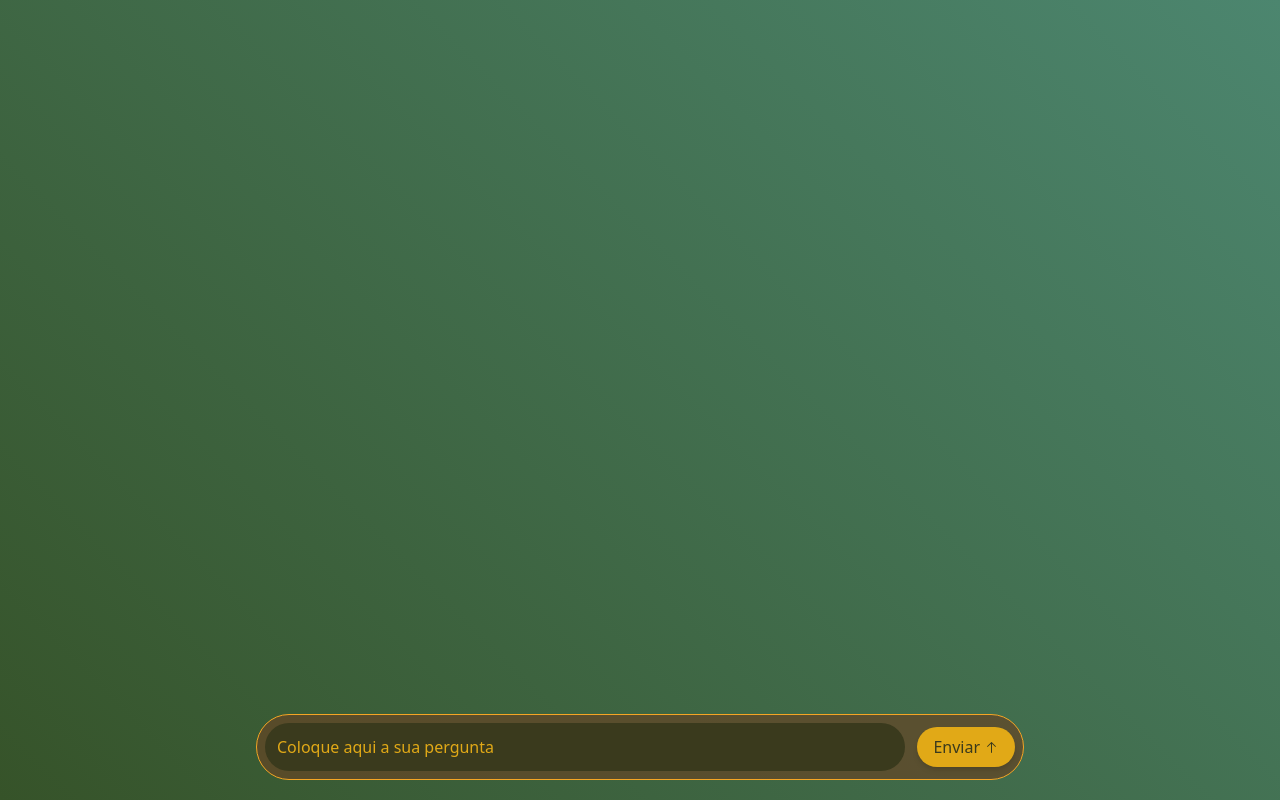
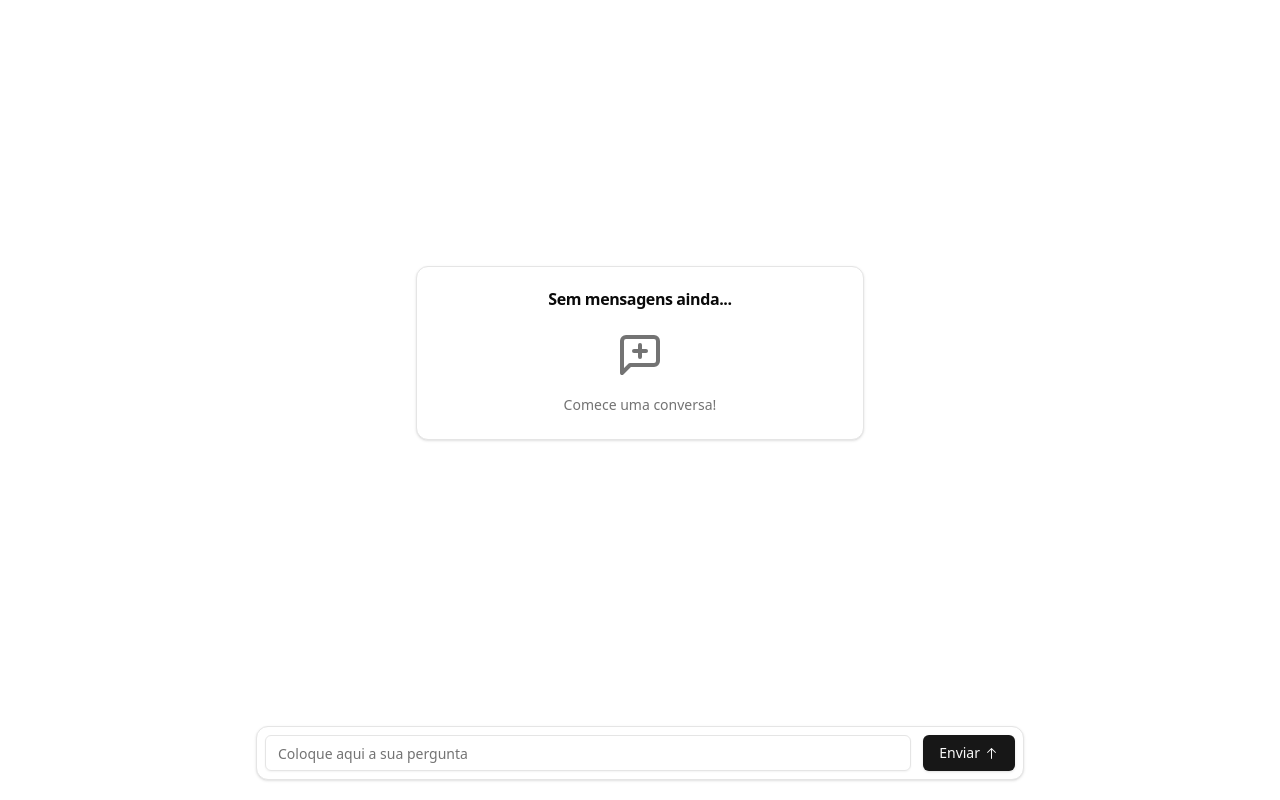
Before and after one commit to EthicAI/ethicai, a Next.js app: page /chat in a window 1280 px wide. Built offline with nearby package versions, Linux system fonts and the light colour scheme.

Commit message:
feat: using shadcn

```diff
--- a/app/chat/page.js
+++ b/app/chat/page.js
@@ -10,6 +10,7 @@ export default function Home() {
     <DadosProvider>
       <MainContainer>
         <MessagesContainer />
+
         <InputContainer>
           <InputChat />
         </InputContainer>
--- a/app/globals.css
+++ b/app/globals.css
@@ -5,7 +5,6 @@
 html, body {
   height: 100%;
   width: 100%;
-  background: linear-gradient(45deg, #365329, #4C866F);
 }
 
 @layer base {
--- a/components/CustomComponents/index.jsx
+++ b/components/CustomComponents/index.jsx
@@ -1,42 +1,26 @@
 "use client";
-import React from 'react';
-import { marked } from 'marked';
-
-
-export const CustomButton = ({ onClick, children }) => (
-  <button
-    onClick={onClick}
-    className="ml-2 px-4 py-2 bg-yellow-500 text-[#3a3a1d] rounded-lg hover:bg-[#c89b0f] transition-colors"
-  >
-    {children}
-  </button>
-);
-
-export const CustomTextField = ({ value, onChange, placeholder }) => (
-  <input
-    type="text"
-    value={value}
-    onChange={onChange}
-    placeholder={placeholder}
-    className="flex-grow p-3 bg-[#3a3a1d] text-yellow-300 placeholder-yellow-500 rounded-lg border border-[#F5A524] focus:outline-none focus:border-[#F5A524] hover:border-[#F5A524] transition-colors"
-  />
-);
-
+import React from "react";
+import { marked } from "marked";
+import { Card } from "@/components/ui/card";
+import { cn } from "@/lib/utils";
 
 export const MainContainer = ({ children }) => (
-  <div className="flex flex-col h-screen">
-    {children}
-  </div>
+  <div className={cn("flex flex-col h-screen")}>{children}</div>
 );
 
 export const MessageBox = ({ message }) => {
   const html = marked(message);
-  return <div className="bg-[#3a3a1d] border border-[#F5A524] rounded-xl p-4 text-[#e1a917] mb-3 max-w-3xl mx-auto"
-  dangerouslySetInnerHTML={{ __html: html }} />
+
+  return (
+    <Card
+      className={cn("border rounded-xl p-4 mb-3 max-w-3xl mx-auto")}
+      dangerouslySetInnerHTML={{ __html: html }}
+    />
+  );
 };
 
 export const InputContainer = ({ children }) => (
-  <div className="sticky bottom-0 p-5 flex justify-center">
+  <div className={cn("sticky bottom-0 p-5 flex justify-center")}>
     {children}
   </div>
 );
--- a/components/InputChat/index.jsx
+++ b/components/InputChat/index.jsx
@@ -4,9 +4,12 @@ import { useDados } from "@/contexts/DadosContext";
 import { enviarPergunta } from "@/util/requests/UtilTransformers";
 import { ArrowUpIcon } from "@radix-ui/react-icons";
 import { useState } from "react";
+import { Input } from "@/components/ui/input";
+import { Button } from "@/components/ui/button";
+import { Card, CardContent } from "@/components/ui/card";
 
 export default function InputChat() {
-  const { addConversa, removeConversa } = useDados();
+  const { addConversa } = useDados();
   const [pergunta, setPergunta] = useState("");
 
   const buscarResposta = () => {
@@ -20,21 +23,21 @@ export default function InputChat() {
   };
 
   return (
-    <div className="flex items-center p-2 bg-[#654525b3] rounded-full w-full max-w-3xl border border-[#F5A524]">
-      <input
+    <Card className="flex items-center p-2 w-full max-w-3xl border">
+      <Input
         type="text"
         value={pergunta}
         onChange={(e) => setPergunta(e.target.value)}
         placeholder="Coloque aqui a sua pergunta"
-        className="flex-grow p-3 bg-[#3a3a1d] text-[#e1a917] placeholder-[#e1a917] rounded-full border-none focus:outline-none"
+        className="flex-grow"
       />
-      <button
+      <Button
         onClick={buscarResposta}
-        className="ml-3 px-4 py-2 bg-[#e1a917] text-[#3a3a1d] rounded-full hover:bg-[#c89b0f] flex items-center justify-center transition-colors shadow-md"
+        className="ml-3 flex items-center justify-center"
       >
         <span className="mr-1">Enviar</span>
         <ArrowUpIcon />
-      </button>
-    </div>
+      </Button>
+    </Card>
   );
 }
--- a/components/MessagesContainer/index.jsx
+++ b/components/MessagesContainer/index.jsx
@@ -1,15 +1,31 @@
 "use client";
 import { MessageBox } from "../CustomComponents";
 import { useDados } from "@/contexts/DadosContext";
+import { Card, CardContent, CardHeader, CardTitle } from "../ui/card";
+import { MessageSquarePlus } from "lucide-react";
 
 export default function MessagesContainer() {
   const { conversa: messages } = useDados();
 
   return (
-    <div className="flex-grow p-5 overflow-y-auto">
+    <div className="flex-grow p-5 overflow-y-auto relative">
       {messages.map((message, index) => (
         <MessageBox key={index} message={message} />
       ))}
+
+      {messages.length === 0 && (
+        <Card className="w-full max-w-md absolute left-1/2 top-1/2 -translate-x-1/2 -translate-y-1/2">
+          <CardHeader className="text-center">
+            <CardTitle>Sem mensagens ainda...</CardTitle>
+          </CardHeader>
+          <CardContent className="text-center">
+            <MessageSquarePlus className="mx-auto h-12 w-12 text-muted-foreground" />
+            <p className="mt-4 text-sm text-muted-foreground">
+              Comece uma conversa!
+            </p>
+          </CardContent>
+        </Card>
+      )}
     </div>
   );
 }
--- a/tailwind.config.js
+++ b/tailwind.config.js
@@ -5,58 +5,58 @@ module.exports = {
     "./pages/**/*.{js,ts,jsx,tsx,mdx}",
     "./components/**/*.{js,ts,jsx,tsx,mdx}",
     "./app/**/*.{js,ts,jsx,tsx,mdx}",
-    "./node_modules/@shadcn/components/dist/**/*.{js,ts,jsx,tsx}"
+    "./node_modules/@shadcn/components/dist/**/*.{js,ts,jsx,tsx}",
   ],
   theme: {
     extend: {
       colors: {
-  			background: 'hsl(var(--background))',
-  			foreground: 'hsl(var(--foreground))',
+        background: "hsl(var(--background))",
+        foreground: "hsl(var(--foreground))",
         card: {
-  				DEFAULT: 'hsl(var(--card))',
-  				foreground: 'hsl(var(--card-foreground))'
+          DEFAULT: "hsl(var(--card))",
+          foreground: "hsl(var(--card-foreground))",
         },
         popover: {
-  				DEFAULT: 'hsl(var(--popover))',
-  				foreground: 'hsl(var(--popover-foreground))'
+          DEFAULT: "hsl(var(--popover))",
+          foreground: "hsl(var(--popover-foreground))",
         },
         primary: {
-  				DEFAULT: 'hsl(var(--primary))',
-  				foreground: 'hsl(var(--primary-foreground))'
+          DEFAULT: "hsl(var(--primary))",
+          foreground: "hsl(var(--primary-foreground))",
         },
         secondary: {
-  				DEFAULT: 'hsl(var(--secondary))',
-  				foreground: 'hsl(var(--secondary-foreground))'
+          DEFAULT: "hsl(var(--secondary))",
+          foreground: "hsl(var(--secondary-foreground))",
         },
         muted: {
-  				DEFAULT: 'hsl(var(--muted))',
-  				foreground: 'hsl(var(--muted-foreground))'
+          DEFAULT: "hsl(var(--muted))",
+          foreground: "hsl(var(--muted-foreground))",
         },
         accent: {
-  				DEFAULT: 'hsl(var(--accent))',
-  				foreground: 'hsl(var(--accent-foreground))'
+          DEFAULT: "hsl(var(--accent))",
+          foreground: "hsl(var(--accent-foreground))",
         },
         destructive: {
-  				DEFAULT: 'hsl(var(--destructive))',
-  				foreground: 'hsl(var(--destructive-foreground))'
+          DEFAULT: "hsl(var(--destructive))",
+          foreground: "hsl(var(--destructive-foreground))",
         },
-  			border: 'hsl(var(--border))',
-  			input: 'hsl(var(--input))',
-  			ring: 'hsl(var(--ring))',
+        border: "hsl(var(--border))",
+        input: "hsl(var(--input))",
+        ring: "hsl(var(--ring))",
         chart: {
-  				'1': 'hsl(var(--chart-1))',
-  				'2': 'hsl(var(--chart-2))',
-  				'3': 'hsl(var(--chart-3))',
-  				'4': 'hsl(var(--chart-4))',
-  				'5': 'hsl(var(--chart-5))'
-  			}
+          1: "hsl(var(--chart-1))",
+          2: "hsl(var(--chart-2))",
+          3: "hsl(var(--chart-3))",
+          4: "hsl(var(--chart-4))",
+          5: "hsl(var(--chart-5))",
+        },
       },
       borderRadius: {
-  			lg: 'var(--radius)',
-  			md: 'calc(var(--radius) - 2px)',
-  			sm: 'calc(var(--radius) - 4px)'
-  		}
-  	}
+        lg: "var(--radius)",
+        md: "calc(var(--radius) - 2px)",
+        sm: "calc(var(--radius) - 4px)",
+      },
+    },
   },
   plugins: [require("tailwindcss-animate")],
 };
```
Lines whose indentation alone changed are shown as unchanged.
